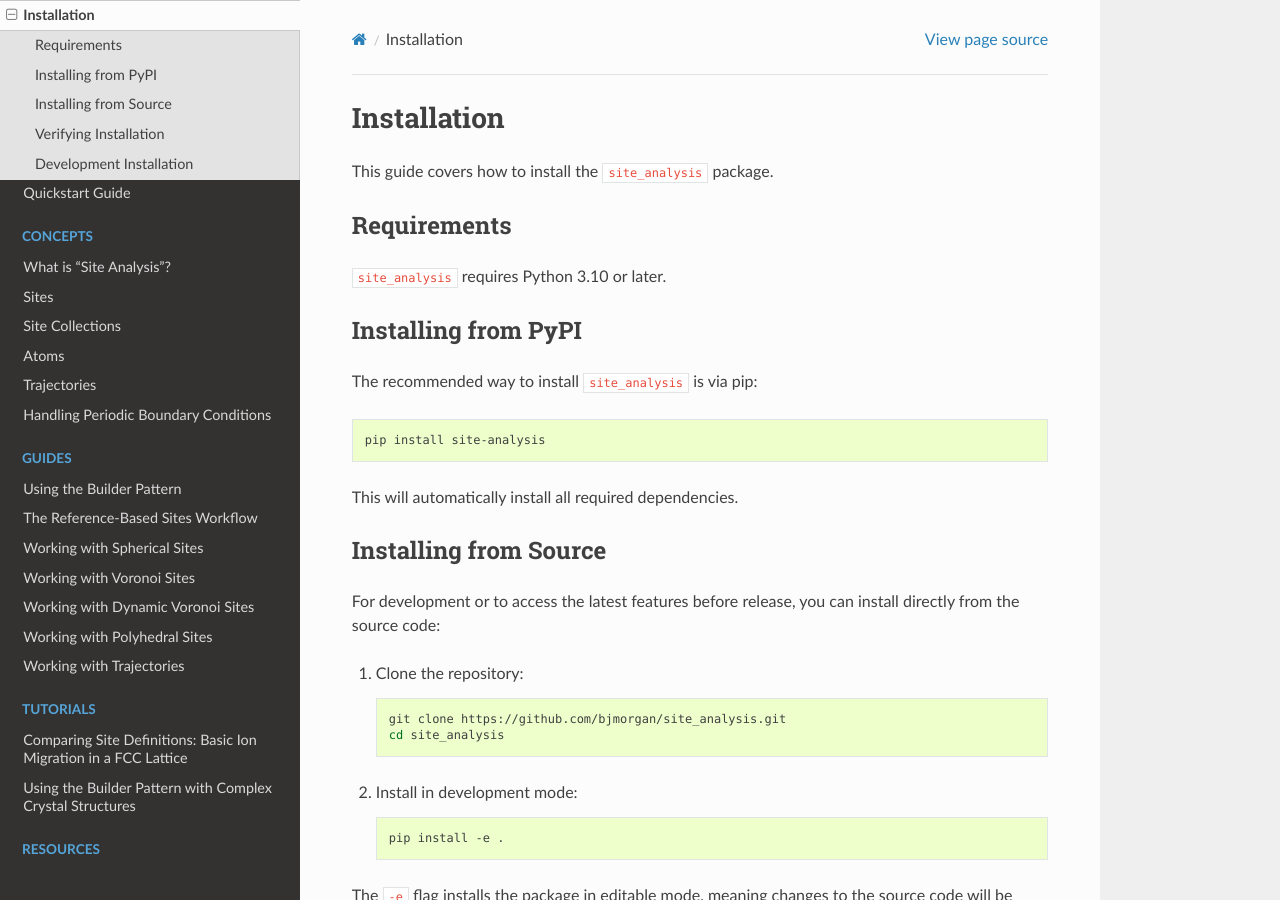
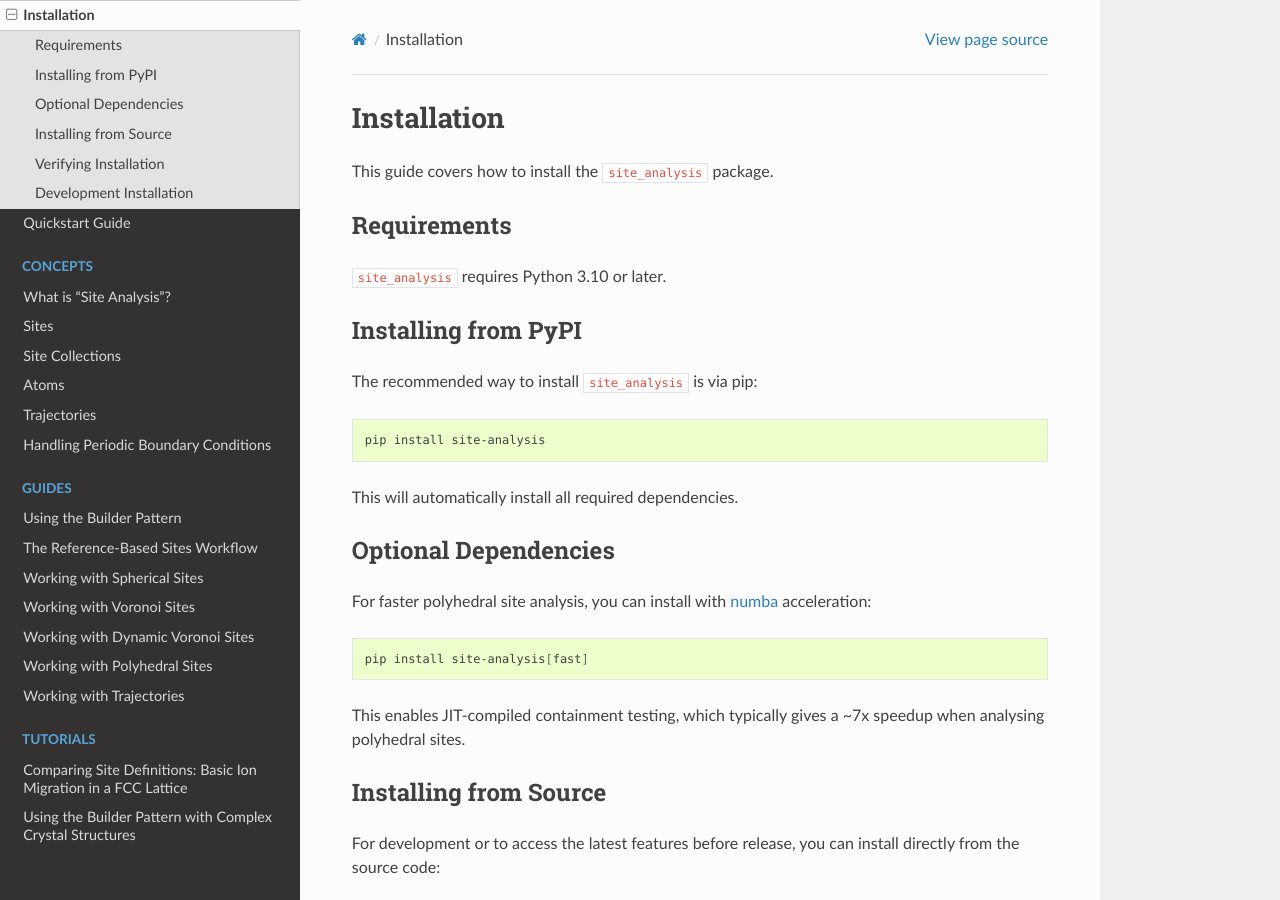
Before and after one commit to bjmorgan/site-analysis, a Sphinx documentation site: the page built from docs/source/installation.md, in a window 1280 px wide and 900 px high. Built offline with Sphinx 7.4.7 and the Read the Docs theme 3.1.0, drawn with Linux system fonts in a browser that asks for light colours.

Commit message:
Document [fast] install option in README and installation guide

````diff
--- a/docs/source/installation.md
+++ b/docs/source/installation.md
@@ -15,6 +15,16 @@ pip install site-analysis
 ```
 
 This will automatically install all required dependencies.
+
+## Optional Dependencies
+
+For faster polyhedral site analysis, you can install with [numba](https://numba.pydata.org/) acceleration:
+
+```bash
+pip install site-analysis[fast]
+```
+
+This enables JIT-compiled containment testing, which typically gives a ~7x speedup when analysing polyhedral sites.
 
 ## Installing from Source
 
````
Also changed, not shown: README.md (+6 -0 lines).
